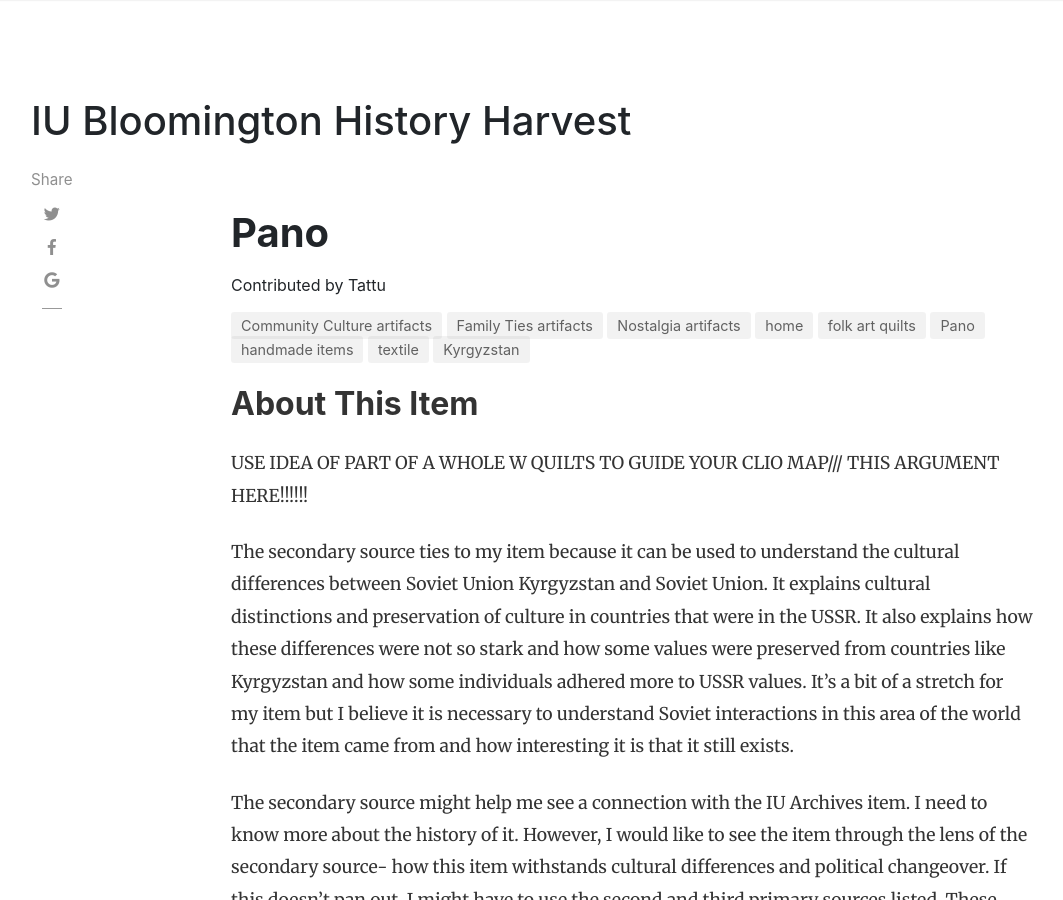
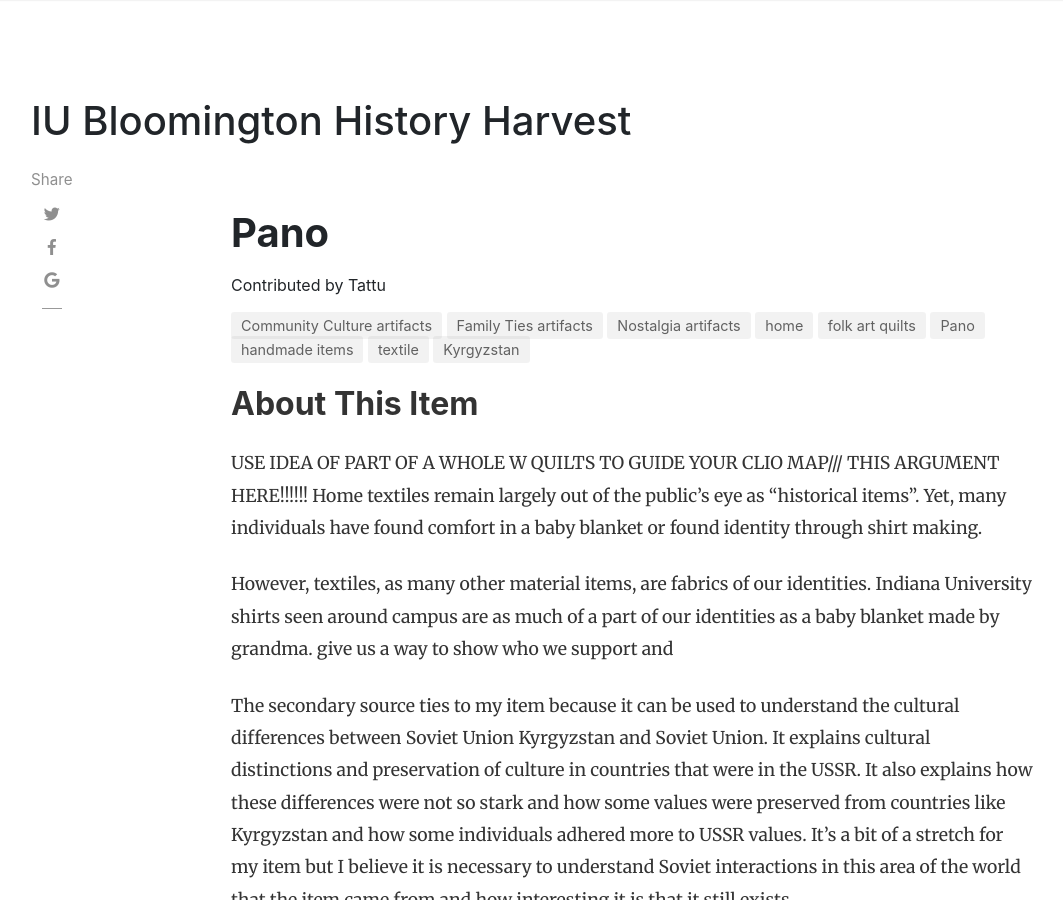
Before and after one commit to H301HistoryHarvest/H301HistoryHarvest, a Jekyll site: the page built from _items/2019-10-03-0010.md, in a window 1280 px wide and 900 px high. Shown: the whole window, without its empty margins (54-1117 px from the left). Built offline with Jekyll 4.4.1, drawn with Linux system fonts in a browser that asks for light colours; nearby versions of some CDN libraries; comment, search, counter and statistics services are not loaded.

Commit message:
Update 2019-10-03-0010.md

```diff
--- a/_items/2019-10-03-0010.md
+++ b/_items/2019-10-03-0010.md
@@ -16,6 +16,10 @@ tags: [ home, folk art quilts, Pano, handmade items, textile, Kyrgyzstan ]
 
 ## About This Item
 USE IDEA OF PART OF A WHOLE W QUILTS TO GUIDE YOUR CLIO MAP/// THIS ARGUMENT HERE!!!!!!
+Home textiles remain largely out of the public's eye as "historical items". Yet, many individuals have found comfort in a baby blanket or found identity through shirt making.
+
+However, textiles, as many other material items, are fabrics of our identities. Indiana University shirts seen around campus are as much of a part of our identities as a baby blanket made by grandma.
+give us a way to show who we support and
 
 The secondary source ties to my item because it can be used to understand the cultural differences between Soviet Union Kyrgyzstan and Soviet Union. It explains cultural distinctions and preservation of culture in countries that were in the USSR. It also explains how these differences were not so stark and how some values were preserved from countries like Kyrgyzstan and how some individuals adhered more to USSR values. It’s a bit of a stretch for my item but I believe it is necessary to understand Soviet interactions in this area of the world that the item came from and how interesting it is that it still exists.
 
```
